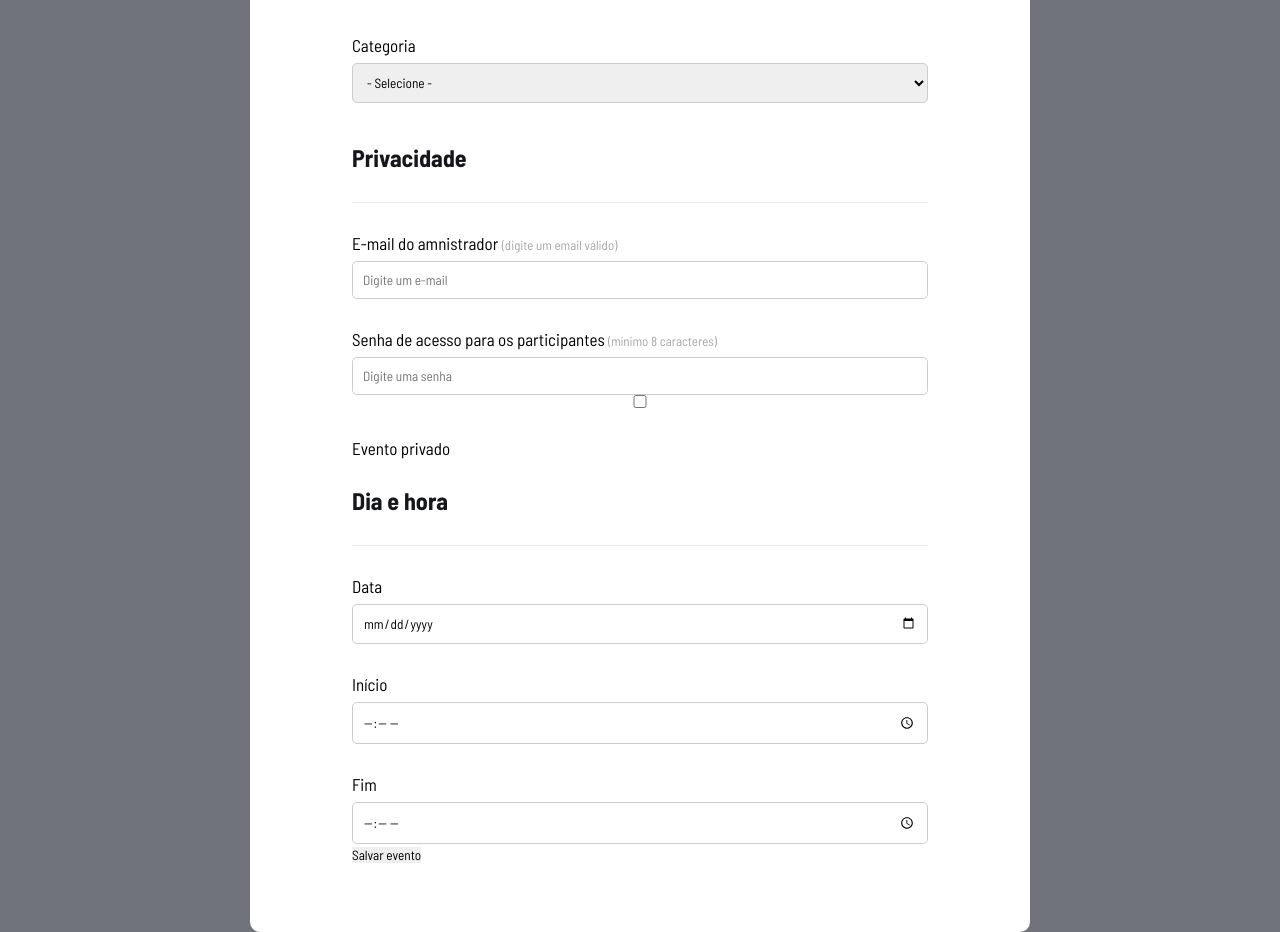
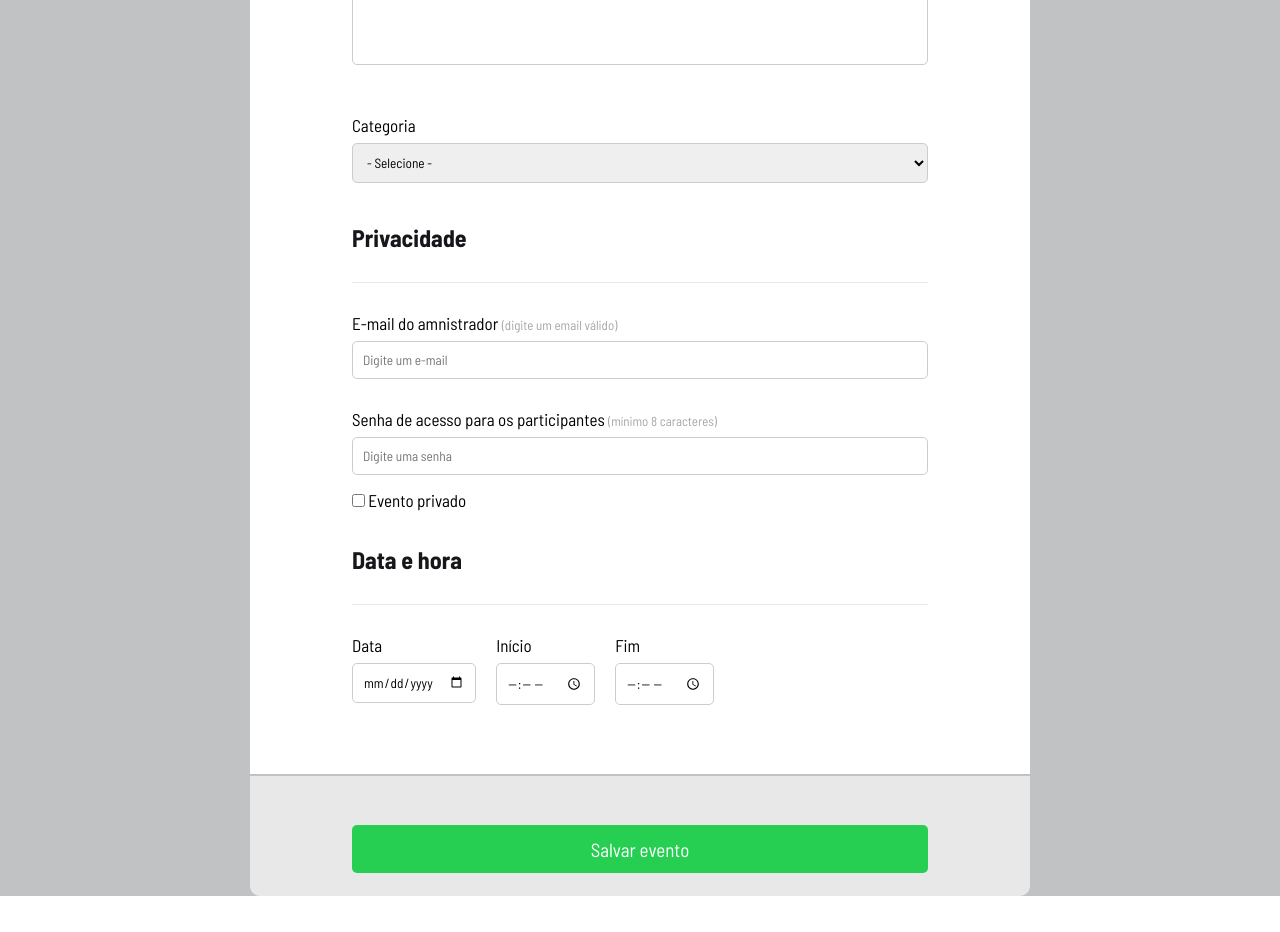
Before and after one commit to Yuri-02/form, a plain HTML site: page index.html in a window 1280 px wide. Shown: the part 860-1792 px from the top of the page. After the commit the page ends 1756 px from the top, so only its background shows below. Drawn offline with Linux system fonts and the light colour scheme.

Commit message:
Página criação de evento finalizada

```diff
--- a/css/global.css
+++ b/css/global.css
@@ -12,13 +12,15 @@ h4,
 h5,
 h6 {
     color: #333;
+    font-size: 40px;
 }
 
 p {
     color: #70747a;
+    font-size: 19px;
 }
 
-button, input, textarea, a {
+ button, input, textarea, a {
     border: 0;
     outline: none;
 }
--- a/css/styles.css
+++ b/css/styles.css
@@ -1,5 +1,5 @@
-.container {
-    background-color: #70747a;
+.event-create {
+    background-color: #c1c2c4;
     display: flex;
     justify-content: center;
     flex-direction: column;
@@ -9,11 +9,11 @@
 .header-class {
     display: flex;
     background-color: #16171a;
-    height: 250px;
+    height: 330px;
     align-items: center;
     justify-content: center;
     width: 100%;
-
+    padding-bottom: 50px;
 }
 
 .header-class div {
@@ -32,11 +32,12 @@
 }
 
 
-.event-create {
+.data-to-fill {
     display: flex;
     flex-direction: column;
     background-color: white;
-    border-radius: 10px;
+    border-top-left-radius: 10px;
+    border-top-right-radius: 10px;
     border: 2px solid white;
     padding: 67px 100px;
     width: 100%;
@@ -44,7 +45,7 @@
     margin-top: -50px;
 }
 
-caption-title {
+.caption-title {
     color: #16171a;
     font-size: 24px;
     font-weight:bolder;
@@ -95,8 +96,58 @@ option {
     font-size: 18px;
 }
 
-.private-event-class {
+.checkbox {
+    padding: 15px 0px;
+    justify-items: center;
+
+}
+.date-time{
     display: flex;
-    align-items: center;
-    justify-content: center;
+    flex-direction: row;
 }
+
+.date {
+    display: flex;
+    flex-direction: column;
+    padding-right: 20px;
+}
+
+.time-begin {
+    display: flex;
+    flex-direction: column;
+    padding-right: 20px;
+}
+
+.time-end {
+        display: flex;
+        flex-direction: column;
+}
+
+footer {
+    background-color: #e8e8e9;
+    display: flex;
+    flex-direction: column;
+    border-bottom-left-radius: 10px;
+    border-bottom-right-radius: 10px;
+    border: 2px solid #e8e8e9;
+    padding: 21px 100px;
+    width: 100%;
+    max-width: 780px;
+    margin-top: 2px;
+}
+
+button {
+    background-color: #26cf51;
+    color: white;
+    font-size: 19px;
+    border-radius: 5px;
+    height: 48px;
+    width: 100%;
+    margin-top: 26px;
+    transition: 0.3s ease;
+}
+
+button:hover {
+    background-color: #1b973e;
+
+}
--- a/index.html
+++ b/index.html
@@ -18,11 +18,13 @@
                 <p class="header-subtitle"> O primeiro passo, é preencher esse <br> formulário de inscrição </p>
             </div>
         </header>
+
         <form class="event-create">
+            <div class="data-to-fill">
             <fieldset>
-                <caption-title>
+                <div class="caption-title">
                     Informações do Evento
-                </caption-title>
+                </div>
 
                 <label for="event-title"> Título do evento <span>(mínimo 8 caracteres)</span></label>
                 <input class="event-title-class" id="event-title" type="text" name="" placeholder="Digite o título do seu evento" maxlength="8" required />
@@ -47,9 +49,9 @@
             </fieldset>
 
             <fieldset>
-                <caption-title>
+                <div class="caption-title">
                     Privacidade
-                </caption-title>
+                </div>
 
                 <label for="admnistrator-email"> E-mail do amnistrador <span> (digite um email válido) </span></label>
                 <input class="admnistrator-email-class" id="admnistrator-email" type="email" name="" placeholder="Digite um e-mail" required/>
@@ -57,29 +59,43 @@
                 <label for="partcipants-password"> Senha de acesso para os participantes <span>(mínimo 8 caracteres)</span></label>
                 <input class="partcipants-password-class" id="partcipants-password" type="url" name="" placeholder="Digite uma senha" minlength="8" required/>
 
+                <div class="checkbox">
                     <input class="private-event-class" type="checkbox" name="" id="private-event"/>
                     <label for="private-event" >Evento privado</label>
+                </div>
             </fieldset>
 
-            <fieldset class="date-time">
-                <caption-title>
-                    Dia e hora
-                </caption-title>
-
+            <fieldset>
+                <div class="caption-title">
+                    Data e hora
+                </div>
+                <div class="date-time">
+                    <div class="date">
                         <label for="date"> Data </label>
                         <input type="date" name="" id="date"/>
+                    </div>
 
+                    <div class="time-begin">
                         <label for="begin"> Início </label>
                         <input class="being-class" id="begin" type="time">
+                    </div>
 
+                    <div class="time-end">
                         <label for="end"> Fim </label>
                         <input class="end-class" id="end" type="time">
+                    </div>
+
+                </div>
+
             </fieldset>
-
+        </div>
             <footer>
                 <button type="submit"> Salvar evento </button>
             </footer>
+
         </form>
+
+
     </div>
 </body>
 </html>
```
Lines whose indentation alone changed are shown as unchanged.
